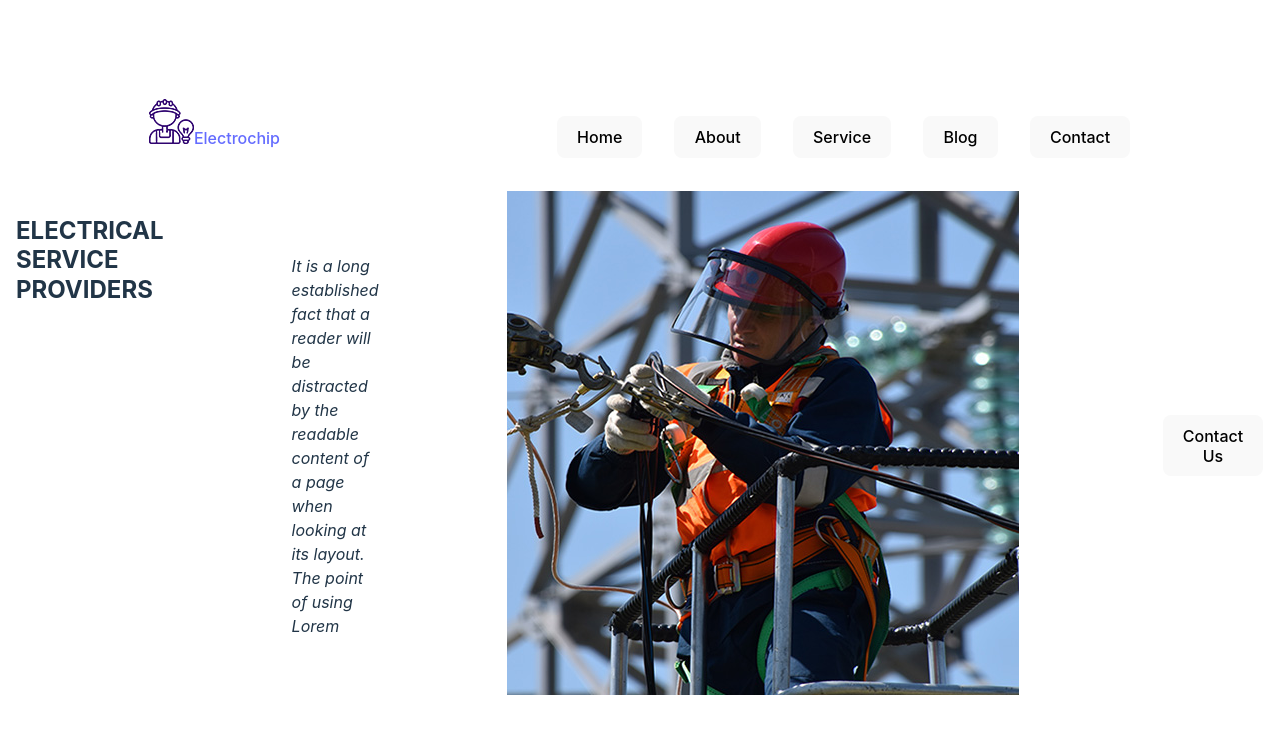
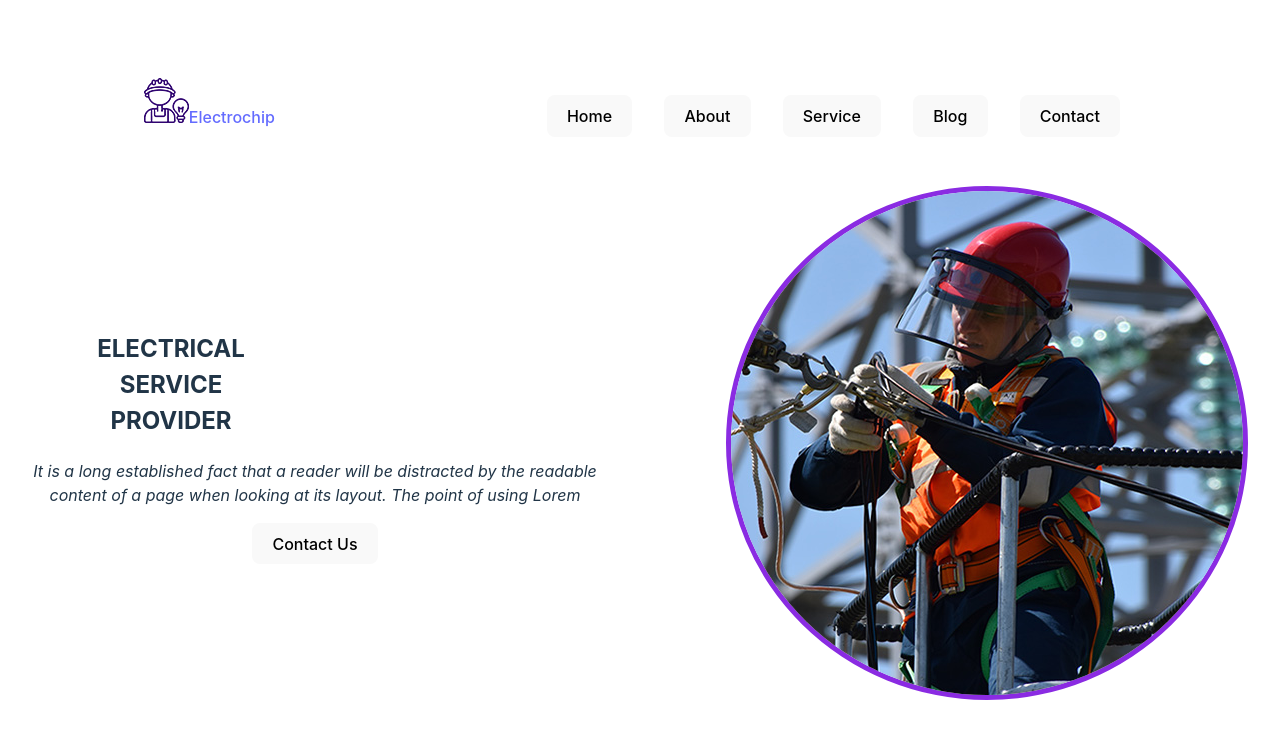
Before and after one commit to Aimee26-dev/Electrochip, a React (Vite) app: page / in a window 1280 px wide. Shown: the top 738 px of the page. Built offline with nearby package versions, Linux system fonts and the light colour scheme.

Commit message:
ajout de l'image

```diff
--- a/src/App.css
+++ b/src/App.css
@@ -67,12 +67,19 @@ margin: 1em;
   margin: 1em;
 }
 
-.text{
-  align-items: center;
-height: 30em;
-line-height: 10px;
+  .titre{
+    text-align: center;
+  }
+
+.titre h2{
+margin-right: 12em;
 }
 
 .ecrit{
   font-style: italic;
 }
+.picture img{
+  border-radius: 50%;
+  border: 5px solid;
+  border-color: blueviolet;
+}
--- a/src/App.jsx
+++ b/src/App.jsx
@@ -14,7 +14,9 @@ function App() {
            <Logo/>
            <Hommebutton/>
      </div>
+     <div className="electrochip">
      <Text/>
+     </div>
     </div>
   )
 }
--- a/src/components/Text.jsx
+++ b/src/components/Text.jsx
@@ -2,22 +2,16 @@ import picture from '../assets/images/slider-img.jpg'
 import Button from './Button';
 function Text(){
     return(
-        <section className="electrochip">
-                 <div className="text">
-                     <h2>ELECTRICAL</h2>
-                    <h2>SERVICE</h2>
-                     <h2>PROVIDERS</h2>
+        <div className="electrochip">
+                 <div className="titre">
+                     <h2>ELECTRICAL <br />SERVICE <br /> PROVIDER</h2>
+                     <p className="ecrit">It is a long established fact that a reader will be distracted by the readable content of a page when looking at its layout. The point of using Lorem</p>
+                     <p><Button title={"Contact Us"}/></p>
                 </div>
-                    <div className="ecrit">
-                     <p>It is a long established fact that a reader will be distracted by the readable content of a page when looking at its layout. The point of using Lorem</p>
+                    <div className="picture">
+                        <a href="#"><img  src={picture} alt="picture" /></a>
                     </div>
-                 <div>
-                     <a href="#"><img src={picture} alt="picture" /></a>
-                </div>
-             <div>
-                <p><Button title={"Contact Us"}/></p>
-            </div>
-        </section>
+        </div>
     )
 }
 
```
